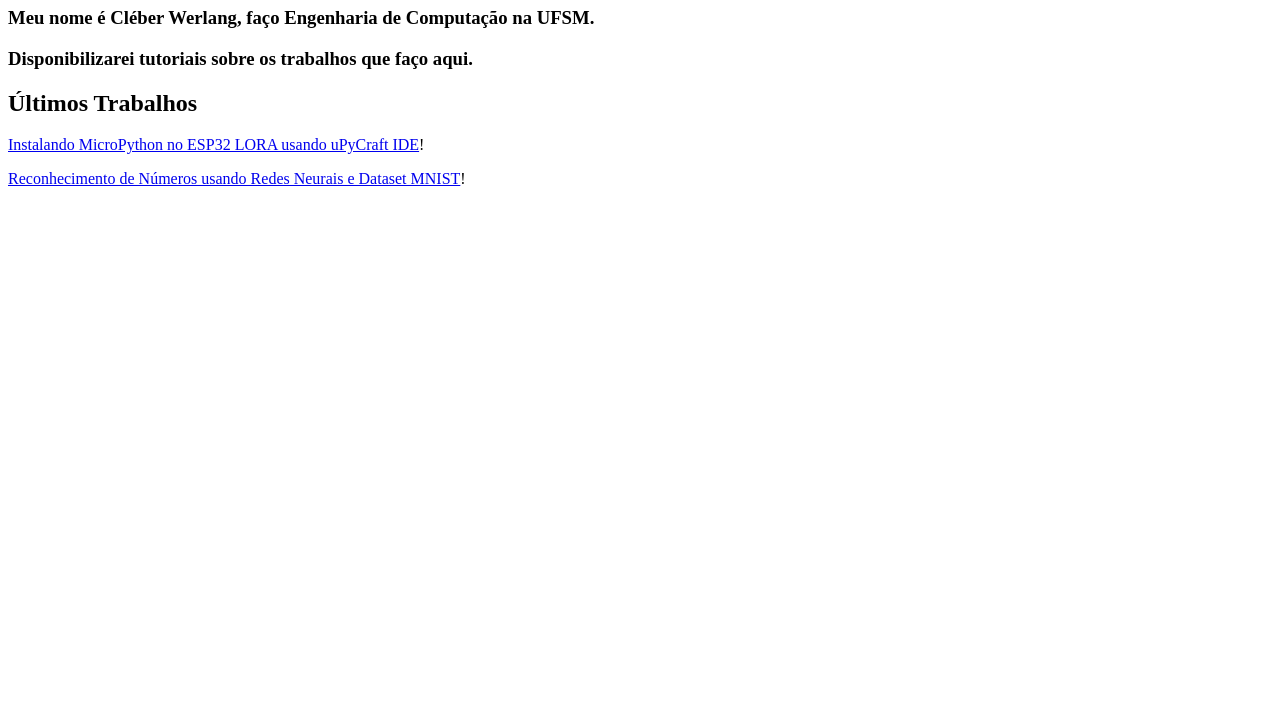
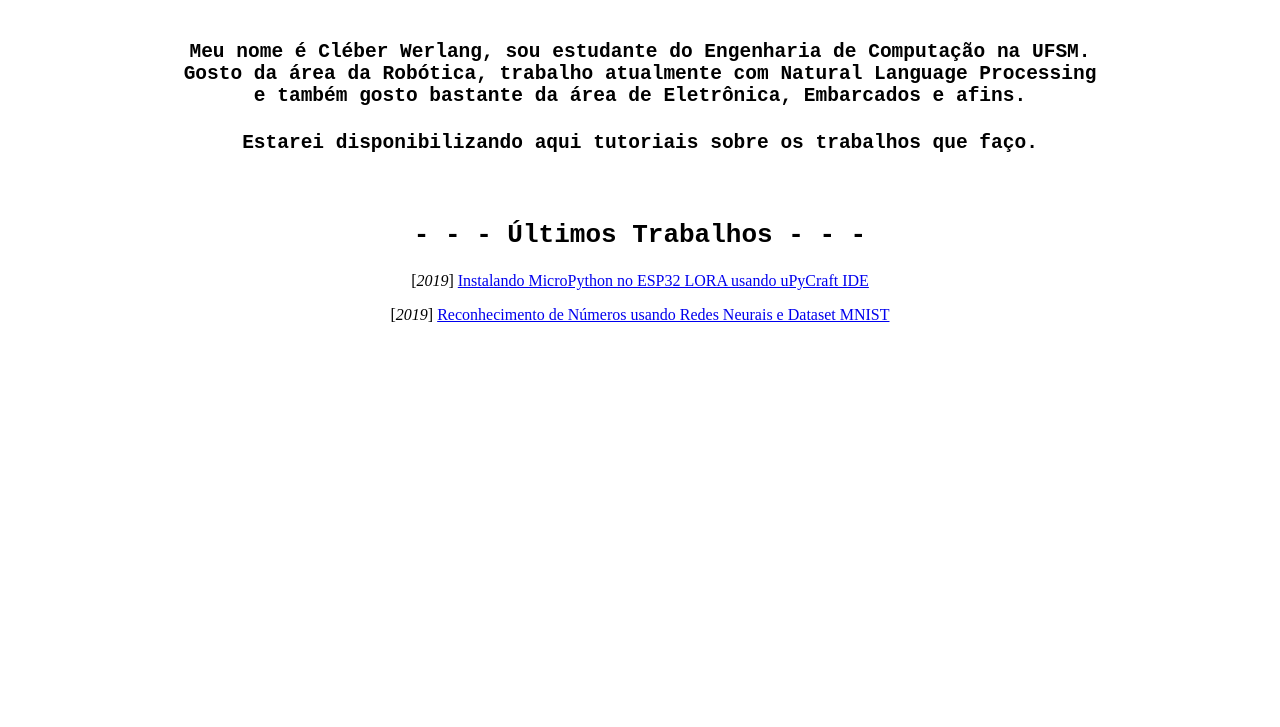
Before and after one commit to clebrw/clebrw.github.io, a plain HTML site: page index.html in a window 1280 px wide. Shown: the part 73-800 px from the top of the page. Drawn offline with Linux system fonts and the light colour scheme.

Commit message:
Update index.html

```diff
--- a/index.html
+++ b/index.html
@@ -1,11 +1,30 @@
 <!DOCTYPE html>
 <html>
-<body>
-  <h1>Bem-vindo.</h1>
-  <h3>Meu nome é Cléber Werlang, faço Engenharia de Computação na UFSM.</h3>
-  <h3>Disponibilizarei tutoriais sobre os trabalhos que faço aqui.</h3>
-  <h2>Últimos Trabalhos</h2>
-  <p><a href="https://github.com/clebrw/MycroPython-ESP32-uPyCraft/blob/master/Readme.md">Instalando MicroPython no ESP32 LORA usando uPyCraft IDE</a>!</p>
-  <p><a href="https://github.com/clebrw/Reconhecendo-Numeros-usando-Dataset-MNIST/blob/master/Reconhecendo_Numeros_Dataset_MNIST.ipynb">Reconhecimento de Números usando Redes Neurais e Dataset MNIST</a>!</p>
-</body>
+	<head>
+
+		<title>Clebrw's Blog</title>
+		<meta name="keywords" content="Machine Learning, Keras, Natural Language Processing, MicroPython, ESP32" />
+
+	</head>
+
+	<body>
+
+	  	<h1 align="center"><code> Clebrw's Blog </h1>
+
+		<br/>
+
+	  	<h2 align="center">Meu nome é Cléber Werlang, sou estudante do Engenharia de Computação na UFSM.<br/>
+		Gosto da área da Robótica, trabalho atualmente com Natural Language Processing<br/>
+		e também gosto bastante da área de Eletrônica, Embarcados e afins.</h2>
+	  	<h2 align="center">Estarei disponibilizando aqui tutoriais sobre os trabalhos que faço.</code></h2>
+
+		<br/>
+
+	  	<h1 align="center"><code> - - - Últimos Trabalhos - - -</code> </h1>
+
+	 	<p align="center">[<i>2019</i>] <a href="https://github.com/clebrw/MycroPython-ESP32-uPyCraft/blob/master/Readme.md">Instalando MicroPython no ESP32 LORA usando uPyCraft IDE</a></p>
+
+	  	<p align="center">[<i>2019</i>] <a href="https://github.com/clebrw/Reconhecendo-Numeros-usando-Dataset-MNIST/blob/master/Reconhecendo_Numeros_Dataset_MNIST.ipynb">Reconhecimento de Números usando Redes Neurais e Dataset MNIST</a></p>
+
+	</body>
 </html>
```
